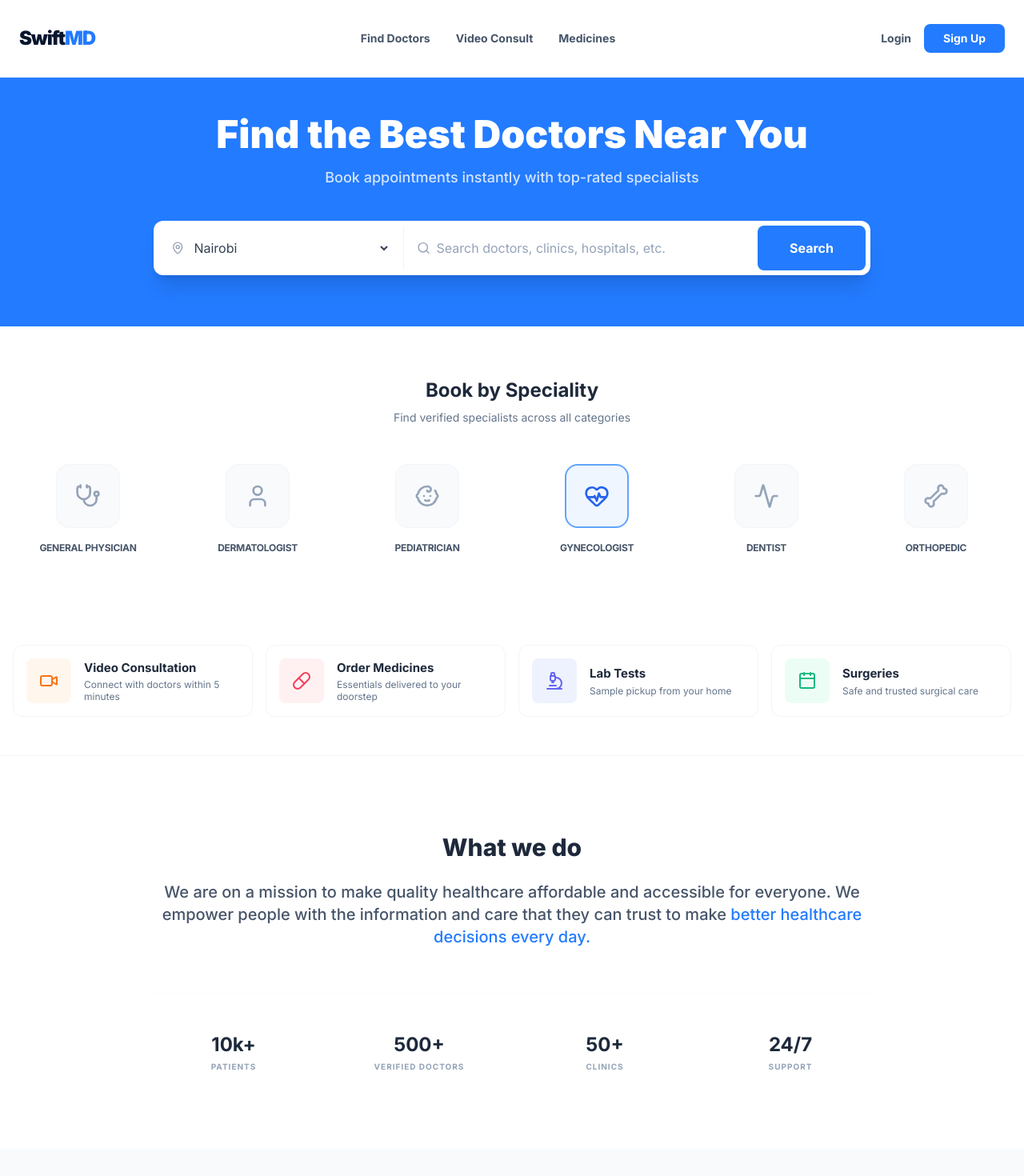
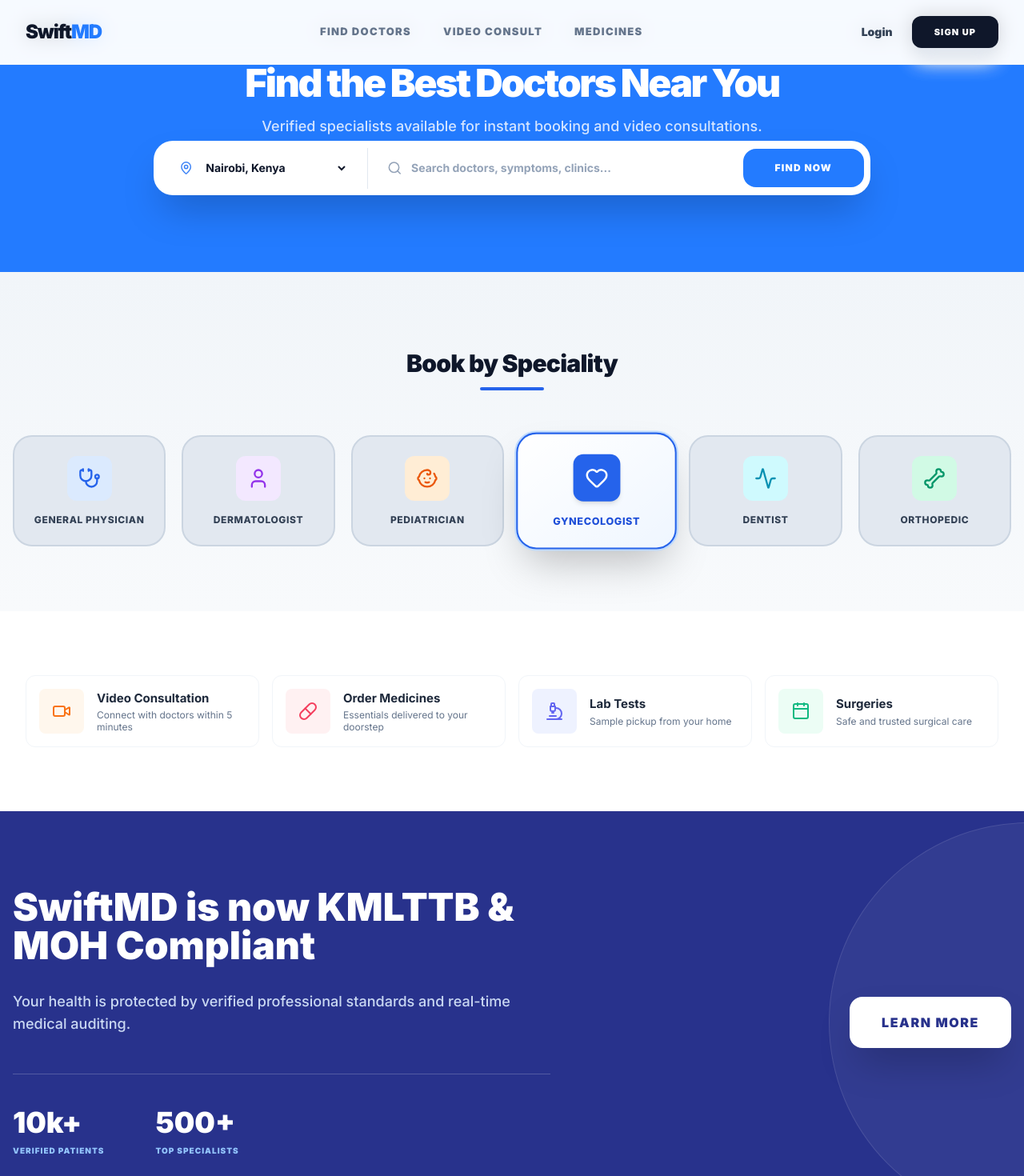
Before and after one commit to mugwe88-ops/MedicareAI, a Next.js app in the folder frontend/: page / in a window 1280 px wide. Shown: the top 1470 px of the page at 80% size. Built offline with nearby package versions, Linux system fonts and the light colour scheme.

Commit message:
update UI

```diff
--- a/frontend/app/components/Hero.tsx
+++ b/frontend/app/components/Hero.tsx
@@ -1,75 +1,157 @@
 "use client";
-import { useState } from "react";
-import { Stethoscope, User, Baby, HeartPulse, Activity, Bone, Search, MapPin, ChevronDown } from "lucide-react";
+
+import {
+  Stethoscope,
+  User,
+  Baby,
+  Heart,
+  Activity,
+  Bone,
+  Search,
+  MapPin,
+} from "lucide-react";
 
 export default function Hero() {
-  const [searchTerm, setSearchTerm] = useState("");
-  const [showDropdown, setShowDropdown] = useState(false);
-  const [selectedCity, setSelectedCity] = useState("Nairobi");
-
   const specialties = [
-    { name: "General Physician", icon: Stethoscope },
-    { name: "Dermatologist", icon: User },
-    { name: "Pediatrician", icon: Baby },
-    { name: "Gynecologist", icon: HeartPulse, active: true },
-    { name: "Dentist", icon: Activity },
-    { name: "Orthopedic", icon: Bone },
+    {
+      name: "General Physician",
+      icon: Stethoscope,
+      color: "text-blue-600",
+      bg: "bg-blue-100",
+    },
+    {
+      name: "Dermatologist",
+      icon: User,
+      color: "text-purple-600",
+      bg: "bg-purple-100",
+    },
+    {
+      name: "Pediatrician",
+      icon: Baby,
+      color: "text-orange-600",
+      bg: "bg-orange-100",
+    },
+    {
+      name: "Gynecologist",
+      icon: Heart, // safer than HeartPulse
+      color: "text-rose-600",
+      bg: "bg-rose-100",
+      active: true,
+    },
+    {
+      name: "Dentist",
+      icon: Activity,
+      color: "text-cyan-600",
+      bg: "bg-cyan-100",
+    },
+    {
+      name: "Orthopedic",
+      icon: Bone,
+      color: "text-emerald-600",
+      bg: "bg-emerald-100",
+    },
   ];
 
-  const cities = ["Nairobi", "Mombasa", "Kisumu", "Nakuru", "Eldoret", "Juja"];
+  return (
+    <div className="w-full bg-[#F8FAFC]">
+      {/* HERO */}
+      <section className="bg-[#237BFF] pt-20 pb-32 px-4 text-white relative overflow-visible">
+        <div className="max-w-6xl mx-auto text-center relative z-10 flex flex-col items-center">
+          <h1 className="text-3xl md:text-5xl font-black mb-4 tracking-tighter">
+            Find the Best Doctors Near You
+          </h1>
 
-  return (
-    <div className="w-full pt-20">
-      {/* 1. Flat Blue Banner Section */}
-      <section className="bg-[#237BFF] py-16 px-4 text-white">
-        <div className="max-w-6xl mx-auto text-center">
-          <h1 className="text-4xl md:text-5xl font-black mb-4">Find the Best Doctors Near You</h1>
-          <p className="text-lg font-medium text-white/80 mb-10">Book appointments instantly with top-rated specialists</p>
+          <p className="text-base md:text-lg font-medium text-white/80 mb-10 max-w-2xl">
+            Verified specialists available for instant booking and video consultations.
+          </p>
 
-          {/* Dual-Input Search Bar (Practo Style) */}
-          <div className="max-w-4xl mx-auto bg-white rounded-xl flex flex-col md:flex-row items-center p-1.5 shadow-xl">
-            <div className="flex-1 flex items-center px-4 w-full border-b md:border-b-0 md:border-r border-slate-100">
-              <MapPin className="text-slate-400 mr-2" size={18} />
-              <select
-                value={selectedCity}
-                onChange={(e) => setSelectedCity(e.target.value)}
-                className="w-full py-4 text-slate-700 bg-transparent outline-none cursor-pointer"
-              >
-                {cities.map(c => <option key={c} value={c}>{c}</option>)}
+          {/* SEARCH BAR */}
+          <div className="max-w-4xl w-full bg-white rounded-3xl flex flex-col md:flex-row items-center p-2 shadow-2xl absolute left-1/2 -translate-x-1/2 -bottom-8 z-50">
+
+            {/* LOCATION */}
+            <div className="flex-1 flex items-center px-6 w-full border-b md:border-b-0 md:border-r border-slate-200">
+              <MapPin className="text-blue-500 mr-3" size={20} />
+              <select className="w-full py-4 text-slate-900 bg-transparent outline-none font-bold text-sm cursor-pointer">
+                <option>Nairobi, Kenya</option>
               </select>
             </div>
-            <div className="flex-[1.5] flex items-center px-4 w-full">
-              <Search className="text-slate-400 mr-2" size={18} />
+
+            {/* SEARCH */}
+            <div className="flex-[2] flex items-center px-6 w-full">
+              <Search className="text-slate-400 mr-3" size={20} />
               <input
                 type="text"
-                placeholder="Search doctors, clinics, hospitals, etc."
-                className="w-full py-4 text-slate-700 outline-none placeholder-slate-400"
+                placeholder="Search doctors, symptoms, clinics..."
+                className="w-full py-4 text-slate-800 outline-none font-bold text-sm placeholder-slate-400"
               />
             </div>
-            <button className="w-full md:w-auto bg-[#237BFF] text-white font-bold px-10 py-4 rounded-lg hover:bg-blue-700 transition-all">
-              Search
+
+            {/* BUTTON */}
+            <button className="w-full md:w-auto bg-[#237BFF] text-white font-black px-10 py-4 rounded-2xl hover:bg-blue-700 transition-all text-xs uppercase tracking-widest">
+              Find Now
             </button>
           </div>
         </div>
       </section>
 
-      {/* 2. Flat Specialty Grid (White Background) */}
-      <section className="bg-white py-16 px-4">
+      {/* SPECIALTIES */}
+      <section className="bg-gradient-to-b from-slate-100 to-slate-50 pt-24 pb-20 px-4">
         <div className="max-w-7xl mx-auto">
-          <div className="text-center mb-12">
-            <h2 className="text-2xl font-bold text-slate-800">Book by Speciality</h2>
-            <p className="text-slate-500 mt-2 text-sm">Find verified specialists across all categories</p>
+
+          {/* TITLE */}
+          <div className="text-center mb-14">
+            <h2 className="text-2xl md:text-3xl font-black text-slate-900 tracking-tight mb-3">
+              Book by Speciality
+            </h2>
+            <div className="h-1 w-20 bg-blue-600 mx-auto rounded-full" />
           </div>
-          <div className="grid grid-cols-2 md:grid-cols-6 gap-6">
+
+          {/* GRID */}
+          <div className="grid grid-cols-2 md:grid-cols-3 xl:grid-cols-6 gap-5">
             {specialties.map((spec) => {
               const Icon = spec.icon;
+
               return (
-                <button key={spec.name} className="flex flex-col items-center group">
-                  <div className={`w-20 h-20 rounded-2xl flex items-center justify-center mb-4 transition-all
-                    ${spec.active ? "bg-blue-50 border-2 border-blue-400" : "bg-slate-50 border border-slate-100 group-hover:bg-white group-hover:shadow-md"}`}>
-                    <Icon size={32} className={spec.active ? "text-blue-600" : "text-slate-400 group-hover:text-blue-500"} />
+                <button key={spec.name} className="group relative">
+                  <div
+                    className={`h-full p-6 rounded-3xl flex flex-col items-center justify-center transition-all duration-300 border-2
+                    ${
+                      spec.active
+                        ? "bg-gradient-to-br from-white to-blue-50 border-blue-600 shadow-2xl scale-105 ring-2 ring-blue-200"
+                        : "bg-slate-200 border-slate-300 hover:bg-white hover:border-blue-400 hover:shadow-lg hover:-translate-y-1"
+                    }`}
+                  >
+                    {/* ICON */}
+                    <div
+                      className={`w-14 h-14 rounded-xl flex items-center justify-center mb-4 transition-all
+                      ${
+                        spec.active
+                          ? "bg-blue-600 text-white shadow-md"
+                          : `${spec.bg} group-hover:scale-110`
+                      }`}
+                    >
+                      {Icon && (
+                        <Icon
+                          size={28}
+                          className={
+                            spec.active ? "text-white" : spec.color
+                          }
+                        />
+                      )}
+                    </div>
+
+                    {/* TEXT */}
+                    <span
+                      className={`text-xs font-extrabold uppercase tracking-wider text-center leading-tight transition-colors
+                      ${
+                        spec.active
+                          ? "text-blue-700"
+                          : "text-slate-700 group-hover:text-slate-900"
+                      }`}
+                    >
+                      {spec.name}
+                    </span>
                   </div>
-                  <span className="text-[12px] font-bold text-slate-600 uppercase tracking-tight">{spec.name}</span>
                 </button>
               );
             })}
--- a/frontend/app/components/Navbar.tsx
+++ b/frontend/app/components/Navbar.tsx
@@ -1,58 +1,31 @@
 "use client";
-import { useState } from "react";
-import { Menu, X, ChevronRight, Download } from "lucide-react";
 import Link from "next/link";
 
 export default function Navbar() {
-  const [isOpen, setIsOpen] = useState(false);
-
-  const navLinks = [
-    { name: "For Doctors", href: "/doctors" },
-    { name: "For Clinics", href: "/clinics" },
-    { name: "For Hospitals", href: "/hospitals" },
-    { name: "Visit SwiftMD.com", href: "/" },
-  ];
-
   return (
-    <>
-      <nav className="fixed top-0 w-full z-50 bg-white border-b border-slate-100 px-4 md:px-6 py-3 md:py-4">
-        <div className="max-w-7xl mx-auto flex items-center justify-between h-12 md:h-16">
-
-          <div className="flex items-center gap-2 md:gap-4">
-            <button
-              onClick={() => setIsOpen(true)}
-              className="p-1 hover:bg-slate-100 rounded-lg transition-colors md:hidden"
-            >
-              <Menu size={24} className="text-slate-600" />
-            </button>
-
-            <Link href="/" className="flex items-center whitespace-nowrap">
-              <span className="text-xl md:text-2xl font-[900] tracking-tighter text-[#06162F]">
+    <nav className="fixed top-0 w-full z-[100] bg-white/80 backdrop-blur-md border-b border-slate-100">
+      <div className="max-w-7xl mx-auto px-4 md:px-8 flex items-center justify-between h-20">
+        <Link href="/" className="flex items-center">
+          <span className="text-2xl font-black tracking-tighter text-[#0F172A]">
             Swift<span className="text-[#237BFF]">MD</span>
           </span>
         </Link>
-          </div>
 
-          {/* Desktop Navigation */}
-          <div className="hidden md:flex items-center gap-8">
+        <div className="hidden md:flex items-center gap-10">
           {["Find Doctors", "Video Consult", "Medicines"].map((link) => (
-              <Link
-                key={link}
-                href={`/${link.toLowerCase().replace(" ", "-")}`}
-                className="text-sm font-bold text-slate-600 hover:text-[#237BFF]"
-              >
+            <Link key={link} href="/" className="text-[13px] font-black uppercase tracking-widest text-slate-500 hover:text-[#237BFF] transition-colors">
               {link}
             </Link>
           ))}
         </div>
 
-          <div className="flex items-center gap-3 md:gap-4">
-            <Link href="/login" className="text-sm font-bold text-slate-600">Login</Link>
-            <Link href="/signup" className="px-4 md:px-6 py-2 bg-[#237BFF] text-white text-xs md:text-sm font-bold rounded-lg whitespace-nowrap">Sign Up</Link>
+        <div className="flex items-center gap-6">
+          <Link href="/login" className="text-sm font-black text-slate-700">Login</Link>
+          <Link href="/signup" className="px-7 py-3 bg-[#0F172A] text-white text-[11px] font-black uppercase tracking-widest rounded-xl hover:bg-[#237BFF] transition-all shadow-xl shadow-slate-200">
+            Sign Up
+          </Link>
         </div>
       </div>
     </nav>
-      {/* Drawer Code remains the same... */}
-    </>
   );
 }
--- a/frontend/app/page.tsx
+++ b/frontend/app/page.tsx
@@ -6,65 +6,63 @@ import Doctors from "./components/Doctors";
 
 export default function Home() {
   return (
-    <main className="min-h-screen bg-[#F8FAFC]"> {/* Clean light grey background */}
+    <main className="min-h-screen bg-white overflow-x-hidden">
       <Navbar />
-
-      {/* 1. Header & Specialties */}
       <Hero />
 
-      {/* 2. Services Grid - Refactored for Horizontal Tiles */}
-      <section className="py-12 bg-white border-b border-slate-100">
+      {/* 1. Services Row */}
+      <section className="py-20 bg-white px-4 border-t border-slate-50">
         <div className="max-w-7xl mx-auto">
           <Services />
         </div>
       </section>
 
-      {/* 3. Mission Statement "What we do" - Practo Style */}
-      <section className="py-24 px-4 bg-white">
-        <div className="max-w-4xl mx-auto text-center">
-          <h2 className="text-3xl font-extrabold text-slate-800 mb-6">What we do</h2>
-          <p className="text-lg md:text-xl text-slate-600 leading-relaxed font-medium">
-            We are on a mission to make quality healthcare affordable and accessible for everyone.
-            We empower people with the information and care that they can trust to make
-            <span className="text-[#237BFF]"> better healthcare decisions every day.</span>
-          </p>
+      {/* 2. Professional Trust Banner */}
+      <section className="w-full bg-[#28328C] py-24 px-4 text-white relative overflow-hidden">
+        <div className="absolute right-0 top-1/2 -translate-y-1/2 w-[500px] h-[500px] bg-white/5 rounded-full -mr-64 border border-white/10" />
 
-          {/* Trust Metrics */}
-          <div className="grid grid-cols-2 md:grid-cols-4 gap-8 mt-14 pt-12 border-t border-slate-50">
-            <div>
-              <div className="text-2xl font-bold text-slate-800">10k+</div>
-              <div className="text-[10px] uppercase tracking-widest text-slate-400 font-bold mt-1">Patients</div>
-            </div>
-            <div>
-              <div className="text-2xl font-bold text-slate-800">500+</div>
-              <div className="text-[10px] uppercase tracking-widest text-slate-400 font-bold mt-1">Verified Doctors</div>
-            </div>
-            <div>
-              <div className="text-2xl font-bold text-slate-800">50+</div>
-              <div className="text-[10px] uppercase tracking-widest text-slate-400 font-bold mt-1">Clinics</div>
-            </div>
-            <div>
-              <div className="text-2xl font-bold text-slate-800">24/7</div>
-              <div className="text-[10px] uppercase tracking-widest text-slate-400 font-bold mt-1">Support</div>
+        <div className="max-w-7xl mx-auto flex flex-col md:flex-row items-center justify-between gap-16 relative z-10">
+          <div className="max-w-2xl text-left">
+            <h2 className="text-3xl md:text-5xl font-black leading-tight mb-8">
+              SwiftMD is now KMLTTB & MOH Compliant
+            </h2>
+            <p className="text-blue-100 text-lg mb-12 font-medium opacity-90">
+              Your health is protected by verified professional standards and real-time medical auditing.
+            </p>
+            <div className="flex gap-16 border-t border-white/20 pt-10">
+              <div>
+                <div className="text-4xl font-black text-white">10k+</div>
+                <div className="text-[10px] uppercase tracking-widest text-blue-300 font-black mt-2">Verified Patients</div>
+              </div>
+              <div>
+                <div className="text-4xl font-black text-white">500+</div>
+                <div className="text-[10px] uppercase tracking-widest text-blue-300 font-black mt-2">Top Specialists</div>
+              </div>
             </div>
           </div>
+
+          <button className="px-10 py-5 bg-white text-[#28328C] font-black uppercase tracking-widest rounded-2xl hover:bg-blue-50 transition-all shadow-2xl">
+            Learn More
+          </button>
         </div>
       </section>
 
-      {/* 4. Top Rated Doctors Section */}
-      <section className="py-20 px-4">
+      {/* 3. Doctors List */}
+      <section className="py-28 px-4 bg-slate-50/50">
         <div className="max-w-7xl mx-auto">
-          <div className="mb-12 text-center">
-            <h2 className="text-3xl font-bold text-slate-800">Top Rated Doctors</h2>
-            <p className="text-slate-500 mt-2">Verified specialists available for instant booking</p>
+          <div className="mb-16">
+            <h2 className="text-3xl font-black text-slate-900 tracking-tight">Top Rated Doctors</h2>
+            <p className="text-slate-500 mt-2 font-bold text-sm uppercase tracking-wider">Book in 60 seconds</p>
           </div>
           <Doctors />
         </div>
       </section>
 
-      {/* 5. Footer Placeholder */}
-      <footer className="py-12 bg-slate-900 text-slate-400 text-center text-sm">
-        <p>© 2026 Swift MD. All rights reserved.</p>
+      <footer className="py-20 bg-[#0F172A] text-slate-500">
+        <div className="max-w-7xl mx-auto px-4 flex flex-col md:flex-row justify-between items-center gap-8">
+          <span className="text-2xl font-black text-white">Swift<span className="text-[#237BFF]">MD</span></span>
+          <p className="text-sm font-bold opacity-60">© 2026 Swift MD. Built for better healthcare.</p>
+        </div>
       </footer>
     </main>
   );
```
Lines whose indentation alone changed are shown as unchanged.
